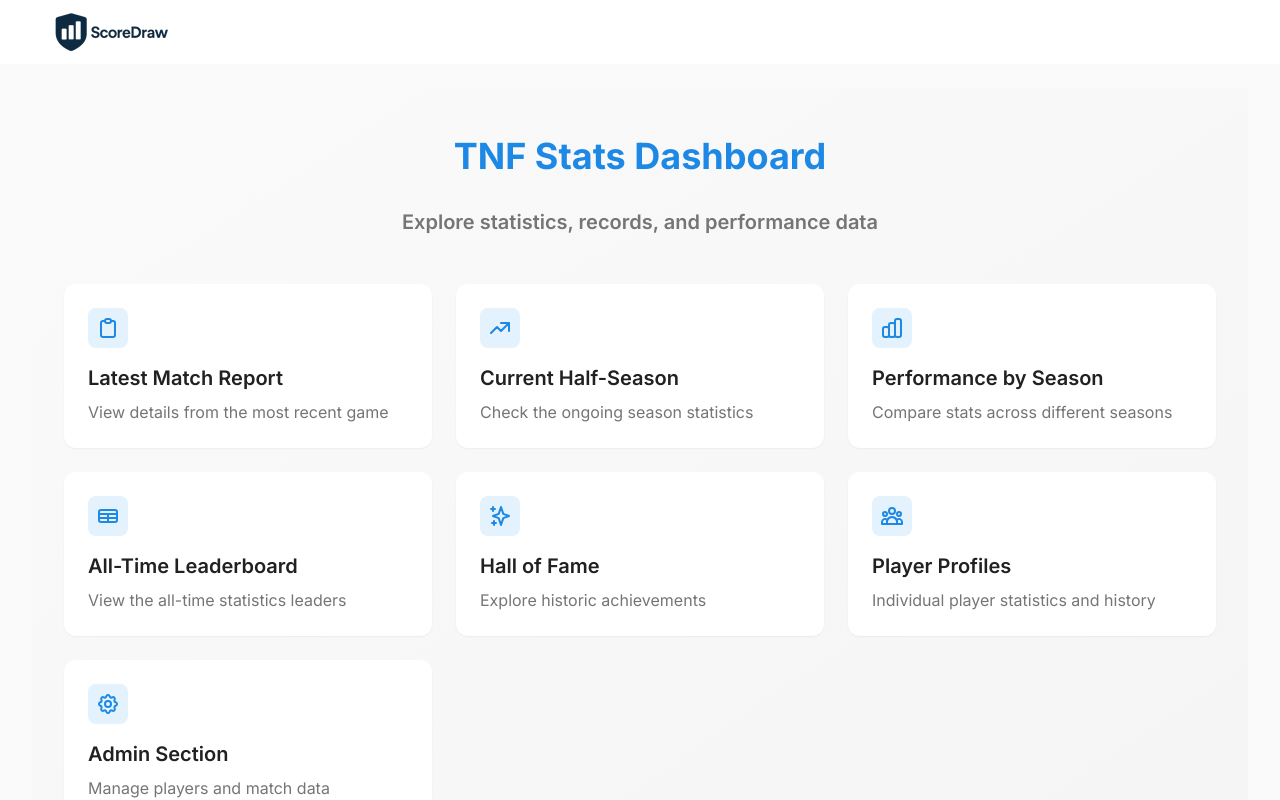
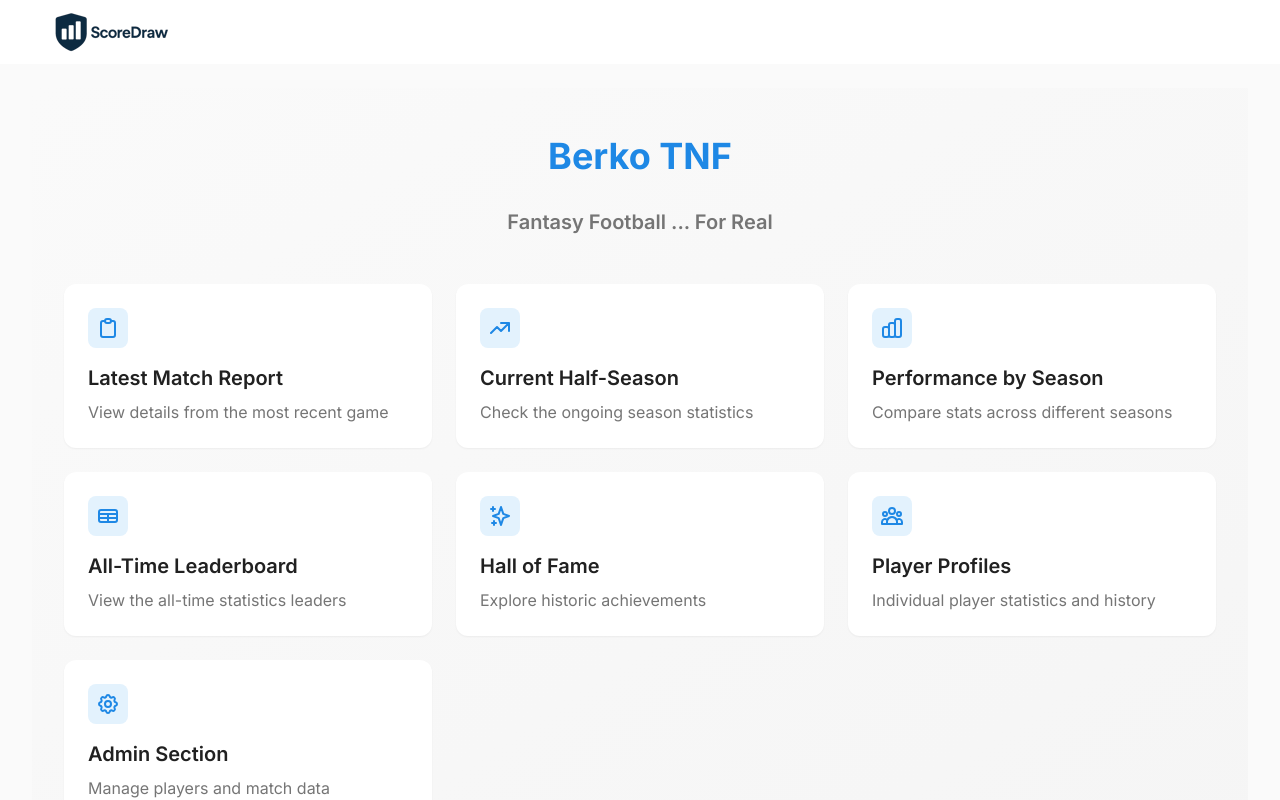
Before and after one commit to ianstrang2/berkoTNF, a Next.js app: page / in a window 1280 px wide. Shown: the top 800 px of the page. Built offline with nearby package versions, Linux system fonts and the light colour scheme.

Commit message:
spec for new layouts

```diff
--- a/src/app/page.js
+++ b/src/app/page.js
@@ -106,10 +106,10 @@ export default function Home() {
           <div className="max-w-7xl mx-auto px-4 sm:px-6 lg:px-8">
             <div className="text-center">
               <h1 className="text-4xl font-bold text-primary-600 mb-8">
-                TNF Stats Dashboard
+                Berko TNF
               </h1>
               <p className="text-xl text-neutral-600 mb-12">
-                Explore statistics, records, and performance data
+                Fantasy Football ... For Real
               </p>
             </div>
             <div className="grid grid-cols-1 md:grid-cols-2 lg:grid-cols-3 gap-6">
```
Also changed, not shown: 3 other files (tests, documents, lock files or other folders).
